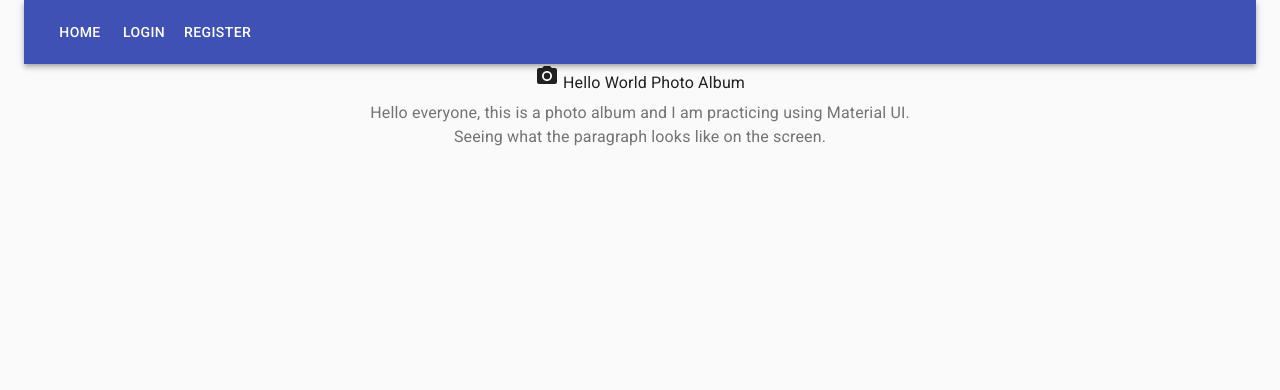
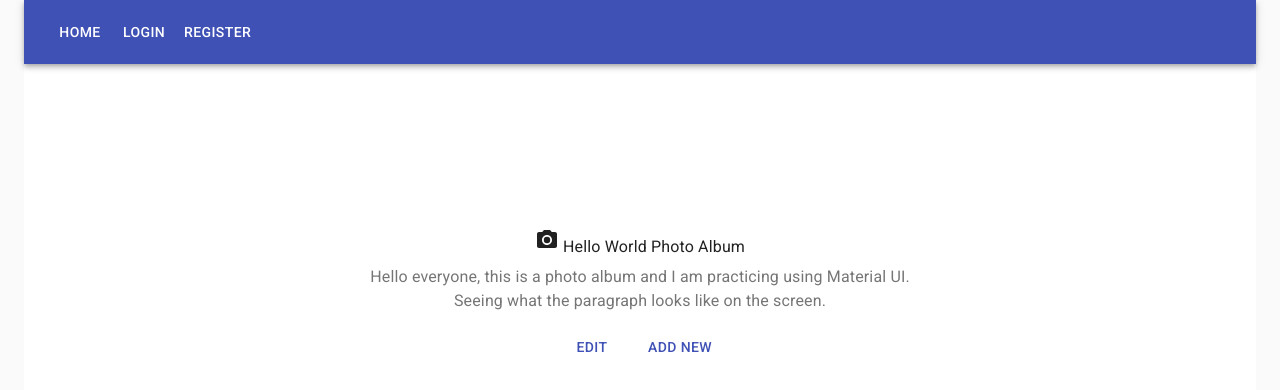
Before and after one commit to Mentorship-Connect/Hackweek-MC, a React (Create React App) app in the folder frontend/: page /helloworld in a window 1280 px wide. Shown: the top 390 px of the page. Built offline with nearby package versions, Linux system fonts and the light colour scheme.

Commit message:
learning grids and styling best practices

```diff
--- a/frontend/src/components/HelloWorld.js
+++ b/frontend/src/components/HelloWorld.js
@@ -6,21 +6,50 @@ import { AuthContext } from '../context/AuthContext'
 import decode from 'jwt-decode'
 import { PhotoCamera } from '@material-ui/icons'
 
+//material ui recommended styles
+import { makeStyles } from '@material-ui/core/styles'
+
+//make a hook to use the material ui makestyles
+const useStyles = makeStyles((theme) => ({
+    //returns an object that contains all the styles for easier user.
+    //provide the styles in here
+    container: {
+        backgroundColor: theme.palette.background.paper,
+        padding: theme.spacing(8, 0, 6)
+    }
+}));
+
+
 const HelloWorld = () => {
     console.log('Hello World!');
+    const classes = useStyles();
+    console.log(useStyles());
     return (
        <Fragment>
            <CssBaseline />
-           <main>
+           <main className={classes.container}>
                <div>
-                   <Container maxWidth="sm">
-
+                   <Container maxWidth="sm" style={{marginTop: '100px'}}>
                         <Typography varient="h2" align="center" color="textPrimary" gutterBottom>
                         <PhotoCamera /> Hello World Photo Album
                         </Typography>
                         <Typography varient="h5" align="center" color="textSecondary" paragraph>
                             Hello everyone, this is a photo album and I am practicing using Material UI. Seeing what the paragraph looks like on the screen.
                         </Typography>
+                        <div>
+                            <Grid container spacing={2} justify="center">
+                                <Grid item>
+                                    <Button varient="outlined" color="primary">
+                                        Edit
+                                    </Button>
+                                </Grid>
+                                <Grid item>
+                                    <Button varient="contained" color="primary">
+                                        Add New
+                                    </Button>
+                                </Grid>
+                            </Grid>
+                        </div>
                    </Container>
                </div>
            </main>
```
